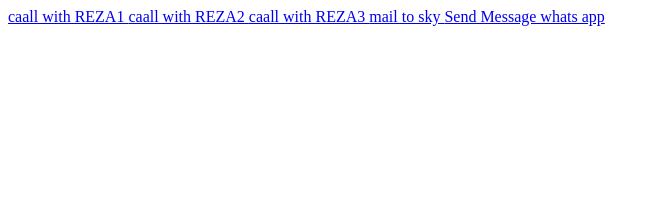
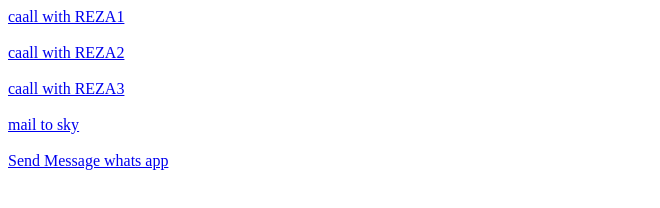
Before and after one commit to sky-1991-sia/amlak-adv-page1, a plain HTML site: page index.html in a window 1280 px wide. Shown: the whole page, without its empty margins (0-660 px from the left). Drawn offline with Linux system fonts and the light colour scheme.

Commit message:
Update index.html

```diff
--- a/index.html
+++ b/index.html
@@ -7,18 +7,18 @@
     <title>Document</title>
 </head>
 <body>
-    <a href="tell:+989126668562">caall with REZA1 </a>
-        <a href="callto:+989126668562">caall with REZA2 </a>
-        <a href="tell:+989126668562" data-rel="external">caall with REZA3 </a>
+    <a href="tell:+989126668562">caall with REZA1 </a><br><br>
+        <a href="callto:+989126668562">caall with REZA2 </a><br><br>
+        <a href="tell:+989126668562" data-rel="external">caall with REZA3 </a><br><br>
 
 
 
-            <a href="mailto:sky.dfo@gmail.com" >mail to sky </a>
+            <a href="mailto:sky.dfo@gmail.com" >mail to sky </a><br><br>
 
 
 
 
-    <a href="https://api.whatsapp.com/send?phone=+989337710943">Send Message whats app</a>
+    <a href="https://api.whatsapp.com/send?phone=+989337710943">Send Message whats app</a><br><br>
 
 
 
```
